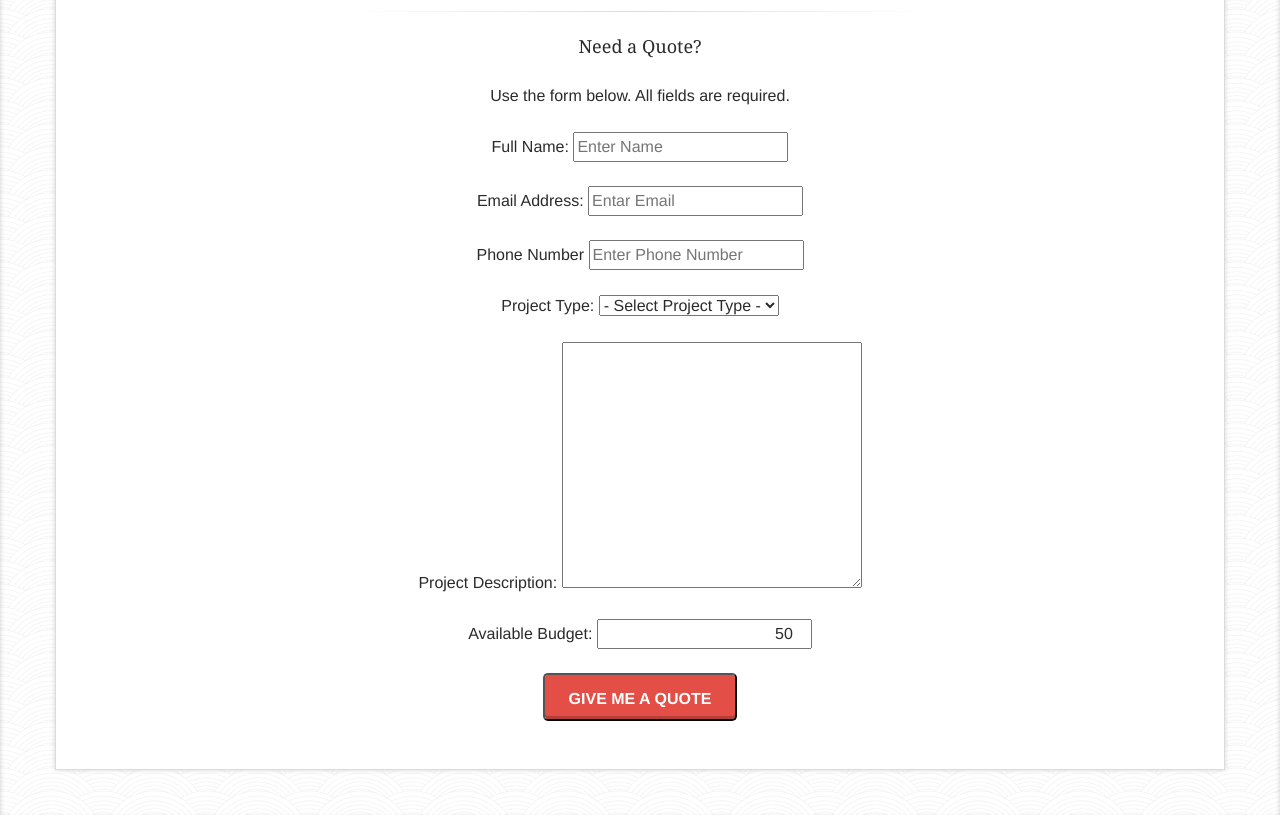
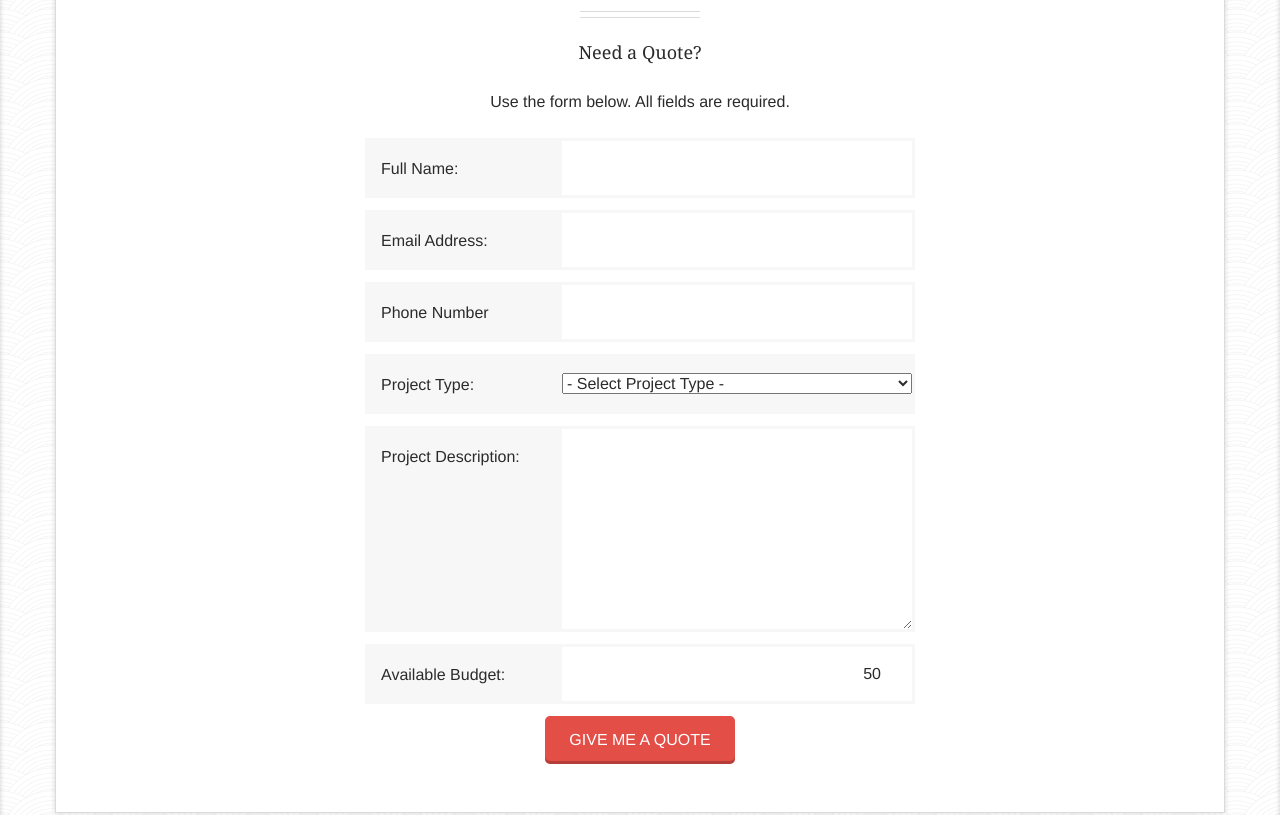
Before and after one commit to ahmedmusawir/minimal_portfolio, a plain HTML site: page contact.html in a window 1280 px wide. Shown: the part 540-1355 px from the top of the page. Drawn offline with nearby package versions, Linux system fonts and the light colour scheme.

Commit message:
All CSS/Less done

```diff
--- a/contact.html
+++ b/contact.html
@@ -70,17 +70,17 @@
 					<form action="" method="POST" class="quote-form" novalidate>
 						<p>
 							<label for="quote-name">Full Name:</label>
-							<input type="text" name="quote-name" id="quote-name" placeholder="Enter Name">
+							<input type="text" name="quote-name" id="quote-name" placeholder="">
 						</p>
 						<p>
 							<label for="quote-email">Email Address:</label>
-							<input type="email" name="quote-email" id="quote-email" placeholder="Entar Email">
+							<input type="email" name="quote-email" id="quote-email" placeholder="">
 						</p>
 						<p>
 							<label for="quote-phone">Phone Number</label>
-							<input type="tel" name="quote-phone" id="quote-phone" placeholder="Enter Phone Number">
+							<input type="tel" name="quote-phone" id="quote-phone" placeholder="">
 						</p>
-						<p>
+						<p class="select-container">
 							<label for="quote-project-type">Project Type:</label>
 							<select name="quote-project-type" id="quote-project-type" >
 								<option value="0">- Select Project Type -</option>
--- a/css/less/layout.less
+++ b/css/less/layout.less
@@ -125,6 +125,57 @@ ul.row {
 	padding: 1.5em 0;
 }
 
+.portfolio-image-list {
+	li {
+		margin-bottom: 1.5em;
+
+		figcaption {
+			font-size: 14px;
+			margin: 1.5em;
+			text-align: center;
+		}
+
+		&:last-child {
+			margin-bottom: 0;
+		}
+	}
+}
+
+.sidebar {
+
+	padding: 2em .5em;
+
+	a {
+		text-decoration: none;
+	}
+}
+
+.sidebar-nav {
+	padding-left: .75em;
+}
+
+blockquote {
+	p {
+		color: @light-text;
+		font-style: italic;
+
+		&:before,
+		&:after {
+			content: '"';
+		}
+	}
+
+	cite {
+		font-size: 14px;
+		text-transform: uppercase;
+	}
+}
+
+.available {
+	color: @intro-color-2;
+}
+
+
 /*==================================
 =            QUOTE AREA            =
 ==================================*/
--- a/css/less/ui.less
+++ b/css/less/ui.less
@@ -1,6 +1,7 @@
 /*=========================================
 =            UI ELEMENT STYLES            =
 =========================================*/
+
 
 hr {
 	background-color: @border;
@@ -17,6 +18,14 @@ hr {
 
 	&.no-margin {
 		margin: 0 auto;
+	}
+
+	&.alt {
+		background: white;
+		border-top: 1px solid @border;
+		border-bottom: 1px solid @border;
+		height: 5px;
+		width: 120px;
 	}
 }
 
@@ -97,3 +106,63 @@ hr {
 		margin-top: 3px;
 	}
 }
+
+.quote-form {
+	margin: 0 auto;
+	width: 550px;
+
+	p {
+		background-color: @light-bg;
+		margin-bottom: 12px;
+		overflow: hidden;
+		padding: 3px 3px 3px 16px;
+		text-align: left;
+
+		&:hover {
+			background-color: darken(@light-bg, 2%);
+		}
+	}
+
+	label {
+		display: inline-block;
+		margin-top: 16px;
+	}
+
+	input[type="text"],
+	input[type="email"],
+	input[type="tel"],
+	input[type="number"],
+	textarea {
+		border: none;
+		font: 300 16px/24px "Source Sans Pro", Helvetica, Arial, sans-serif;
+		float: right;
+		height: 54px;
+		margin-left: 16px;
+		padding: 0 16px;
+		width: 350px;
+	}
+
+	.select-container {
+		height: 60px;
+
+		select {
+			float: right;
+			font-size: 16px;
+			margin: 16px 0 16px 16px;
+			width: 350px;
+			// height: 100px; Dosent work
+		}
+	}
+
+	textarea {
+		height: 200px;
+		padding: 16px;
+	}
+
+	input[type="submit"] {
+		border: none;
+		cursor: pointer;
+		font: 300 16px/24px "Source Sans Pro", Helvetica, Arial, sans-serif;
+		-webkit-font-smoothing: antialiased;
+	}
+}
```
Also changed, not shown: portfolio-single.html (+5 -2 lines), css/style.css.
